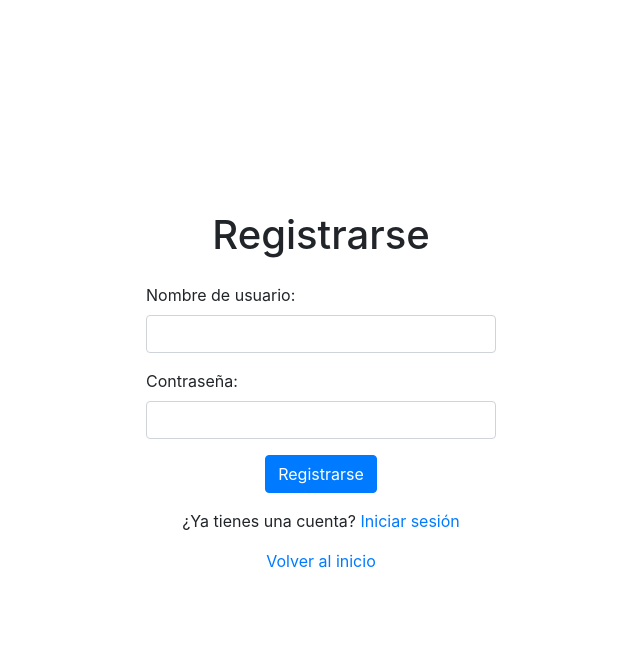
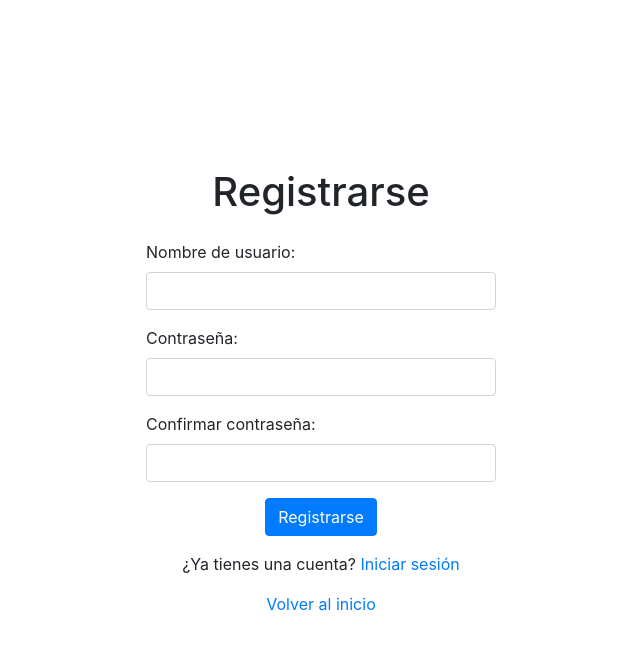
Before and after one commit to ageVega/Aplicacion-Web-CRUD, a Flask app: page /auth/register in a window 1280 px wide. Shown: the top 650 px of the page, without its empty margins (319-959 px from the left). Run offline with Flask 2, Linux system fonts and the light colour scheme; some libraries are stand-ins or nearby versions.

Commit message:
Confirmacion de contraseña

```diff
--- a/login.py
+++ b/login.py
@@ -62,6 +62,11 @@ def load_user(user_id):
 def register():
     username = request.form.get('username').lower()  # Convertir a minúsculas
     password = request.form.get('password')
+    confirm_password = request.form.get('confirm_password')
+
+    if password != confirm_password:
+        flash("Las contraseñas no coinciden. Por favor, inténtalo de nuevo.", "danger")
+        return redirect(url_for('auth.register_form'))
 
     hashed_password = generate_password_hash(password)
 
@@ -95,7 +100,8 @@ def login():
         if user and check_password_hash(user['password'], password):
             user_obj = User(user['id'], user['username'], user['password'])
             login_user(user_obj)
-            session['username'] = user['username']  # Guarda el nombre de usuario en la sesión
+            capitalized_username = user['username'].capitalize() # Asegurar que el nombre de usuario empiece con mayúscula
+            session['username'] = capitalized_username  # Guarda el nombre de usuario en la sesión
             return redirect(url_for('dashboard'))
         else:
             flash('Usuario o contraseña incorrectos.')
--- a/templates/register.html
+++ b/templates/register.html
@@ -6,20 +6,35 @@
     <meta http-equiv="X-UA-Compatible" content="ie=edge">
     <title>Registro</title>
     <link rel="stylesheet" href="https://stackpath.bootstrapcdn.com/bootstrap/4.3.1/css/bootstrap.min.css" integrity="sha384-ggOyR0iXCbMQv3Xipma34MD+dH/1fQ784/j6cY/iJTQUOhcWr7x9JvoRxT2MZw1T" crossorigin="anonymous">
+    <script>
+        function checkPasswordMatch() {
+            var password = document.getElementById("password");
+            var confirmPassword = document.getElementById("confirm_password");
+            if (password.value !== confirmPassword.value) {
+                confirmPassword.setCustomValidity("Las contraseñas no coinciden");
+            } else {
+                confirmPassword.setCustomValidity("");
+            }
+        }
+    </script>
 </head>
 <body>
     <div class="container">
         <div class="row justify-content-center align-items-center" style="height: 100vh;">
             <div class="col-md-6 col-lg-4">
                 <h1 class="text-center mb-4">Registrarse</h1>
-                <form action="/auth/register" method="post">
+                <form action="/auth/register" method="post" onsubmit="checkPasswordMatch();">
                     <div class="form-group">
                         <label for="username">Nombre de usuario:</label>
                         <input type="text" class="form-control" name="username" required>
                     </div>
                     <div class="form-group">
                         <label for="password">Contraseña:</label>
-                        <input type="password" class="form-control" name="password" required>
+                        <input type="password" class="form-control" name="password" id="password" required>
+                    </div>
+                    <div class="form-group">
+                        <label for="confirm_password">Confirmar contraseña:</label>
+                        <input type="password" class="form-control" name="confirm_password" id="confirm_password" oninput="checkPasswordMatch();" required>
                     </div>
                     <div class="form-group text-center">
                         <button type="submit" class="btn btn-primary">Registrarse</button>
```
